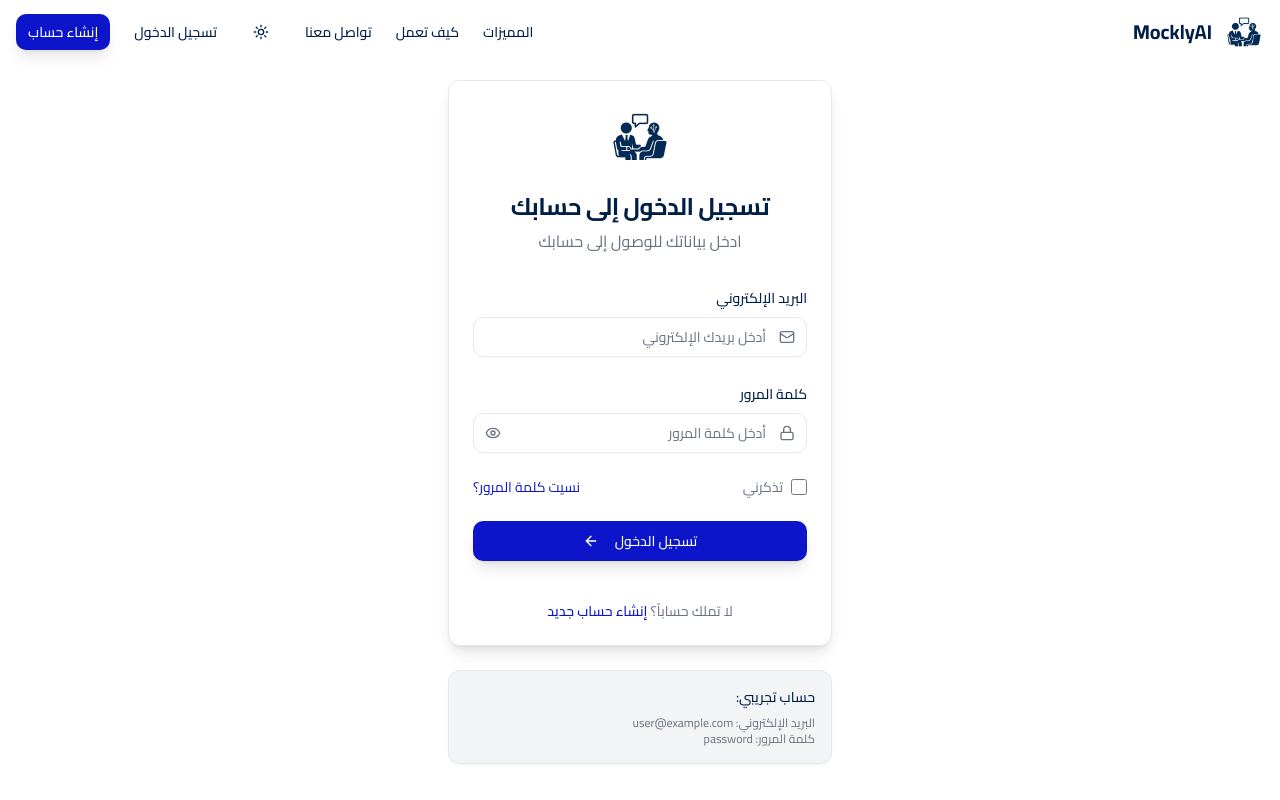
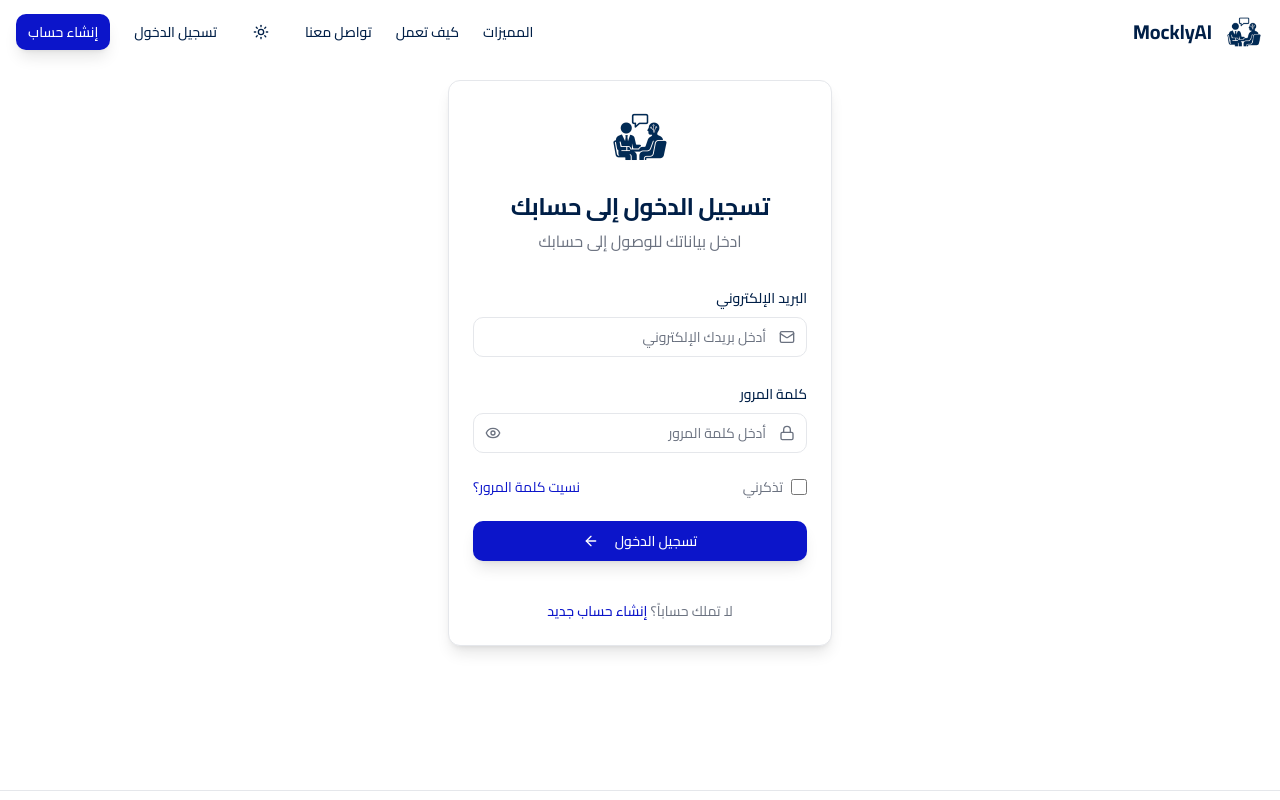
Before and after one commit to Ismailalhazzaa/MocklyAI-Frontend, a React (Vite) app: page /login in a window 1280 px wide. Shown: the top 800 px of the page. Built offline with nearby package versions, Linux system fonts and the light colour scheme.

Commit message:
edit login page

```diff
--- a/src/pages/LoginPage.tsx
+++ b/src/pages/LoginPage.tsx
@@ -185,17 +185,6 @@ const LoginPage = () => {
               </form>
             </CardContent>
           </Card>
-
-          {/* Demo Credentials */}
-          <Card className="mt-6 bg-card-accent animate-fade-in" style={{ animationDelay: '0.2s' }}>
-            <CardContent className="p-4">
-              <h3 className="text-sm font-medium text-foreground mb-2">حساب تجريبي:</h3>
-              <p className="text-xs text-muted-foreground">
-                البريد الإلكتروني: user@example.com<br />
-                كلمة المرور: password
-              </p>
-            </CardContent>
-          </Card>
         </div>
       </div>
 
```
